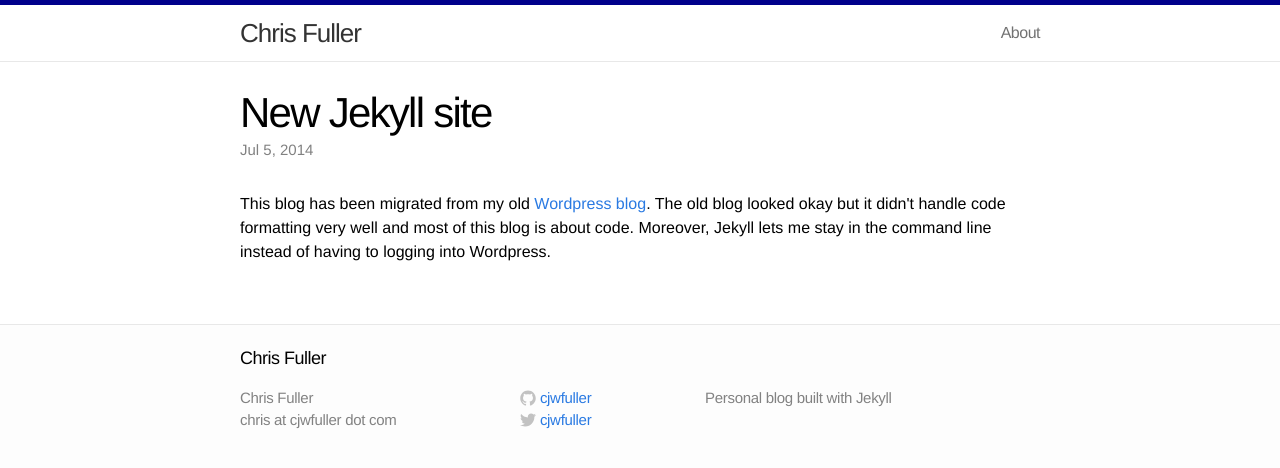
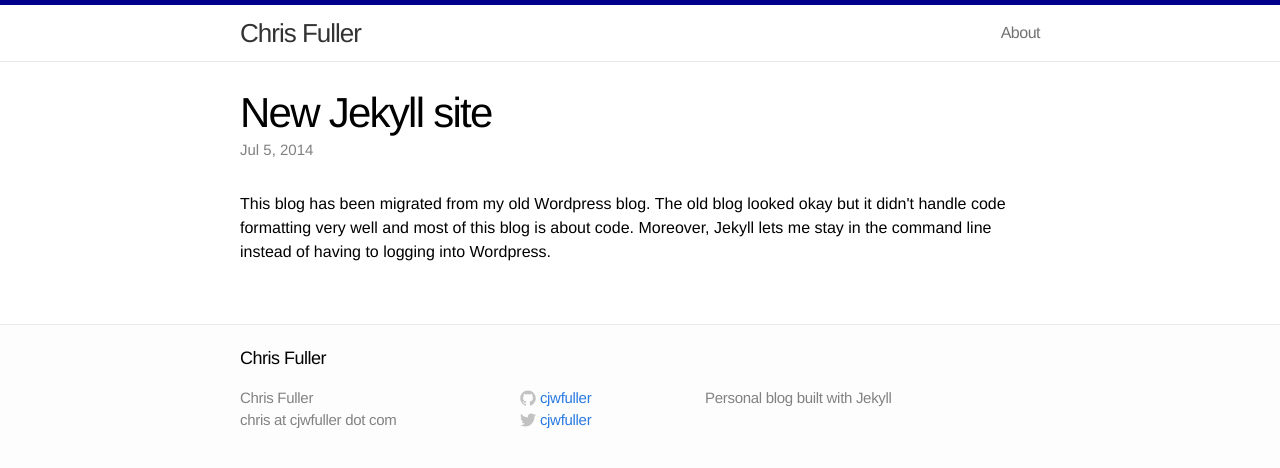
Before and after one commit to cjwfuller/cjwfuller.github.io, a Jekyll site: the page built from _posts/2014-07-05-new-jekyll-site.html, in a window 1280 px wide. Shown: the top 468 px of the page. Built offline with Jekyll 4.4.1, drawn with Linux system fonts in a browser that asks for light colours; comment, search, counter and statistics services are not loaded; part of the change alters nothing that is shown.

```diff
--- a/_posts/2014-07-05-new-jekyll-site.html
+++ b/_posts/2014-07-05-new-jekyll-site.html
@@ -12,6 +12,5 @@ meta:
 author:
 comments: true
 ---
-<p>This blog has been migrated from my old <a href="http://cjwfuller.wordpress.com">Wordpress blog</a>.  The old blog looked okay but
-it didn't handle code formatting very well and most of this blog is about code.  Moreover, Jekyll lets me stay in the command line instead of
+<p>This blog has been migrated from my old Wordpress blog.  The old blog looked okay but it didn't handle code formatting very well and most of this blog is about code.  Moreover, Jekyll lets me stay in the command line instead of
 having to logging into Wordpress.</p>
```
